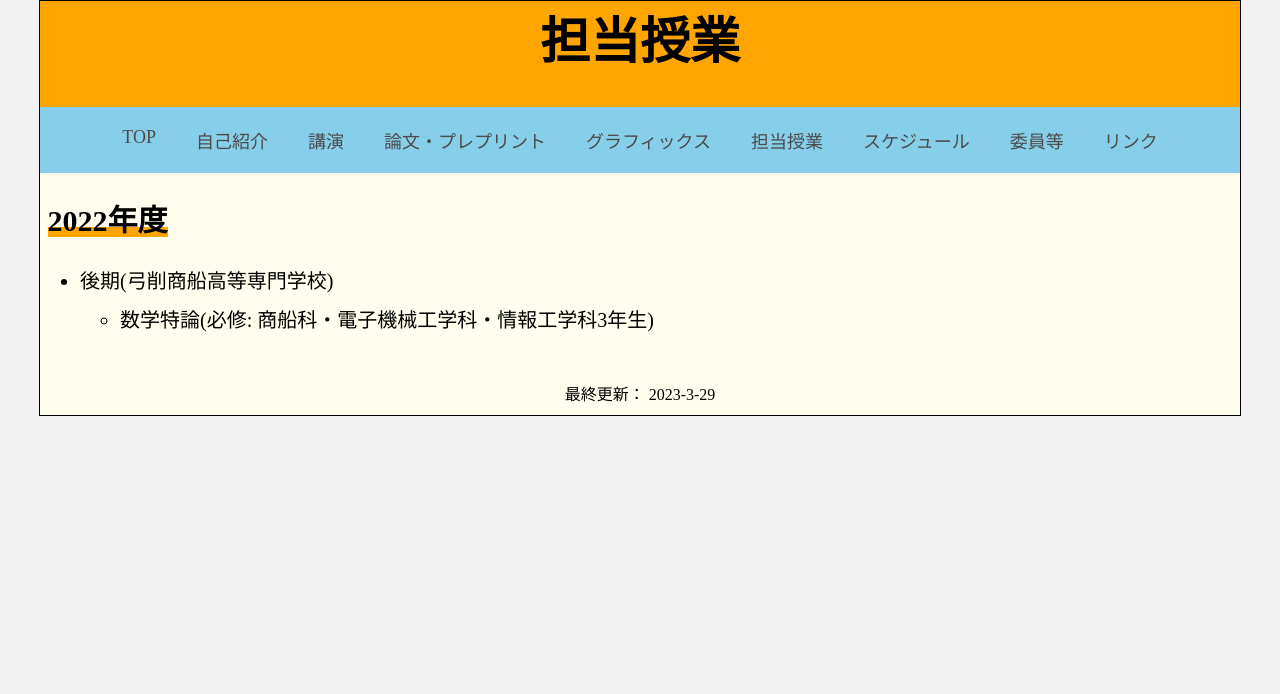
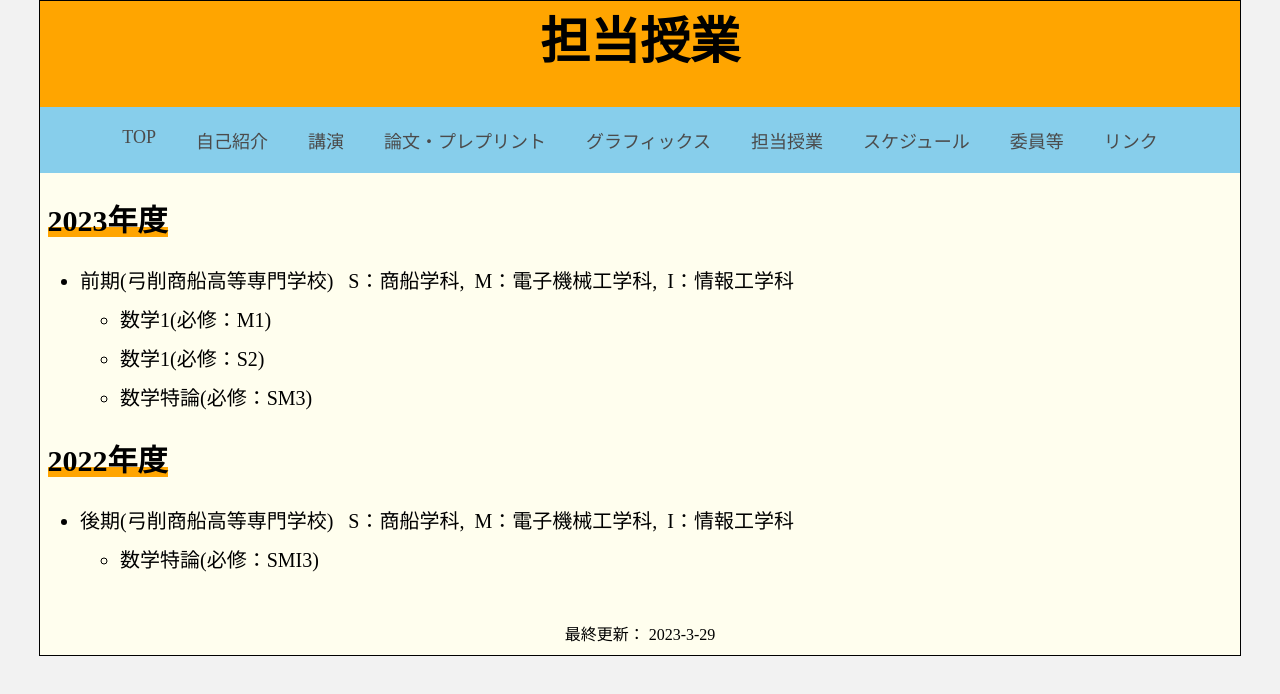
Before and after one commit to shin-yuge/kaneda-webpage, a plain HTML site: page my-class.html in a window 1280 px wide. Drawn offline with Linux system fonts and the light colour scheme.

Commit message:
Add files via upload

```diff
--- a/my-class.html
+++ b/my-class.html
@@ -20,11 +20,21 @@
             </script>
         </nav>
         </header>
+        <h2>&nbsp;<span class="under">2023年度</span></h2>
+          <ul>
+            <li>前期(弓削商船高等専門学校) &nbsp; S：商船学科, &nbsp;M：電子機械工学科, &nbsp;I：情報工学科
+              <ul>
+                <li>数学1(必修：M1)</li>
+                <li>数学1(必修：S2)</li>
+                <li>数学特論(必修：SM3)</li>
+              </ul>
+            </li>
+          </ul>
         <h2>&nbsp;<span class="under">2022年度</span></h2>
           <ul>
-            <li>後期(弓削商船高等専門学校)
+            <li>後期(弓削商船高等専門学校) &nbsp; S：商船学科, &nbsp;M：電子機械工学科, &nbsp;I：情報工学科
               <ul>
-                <li>数学特論(必修: 商船科・電子機械工学科・情報工学科3年生)</li>
+                <li>数学特論(必修：SMI3)</li>
               </ul>
             </li>
           </ul>
```
